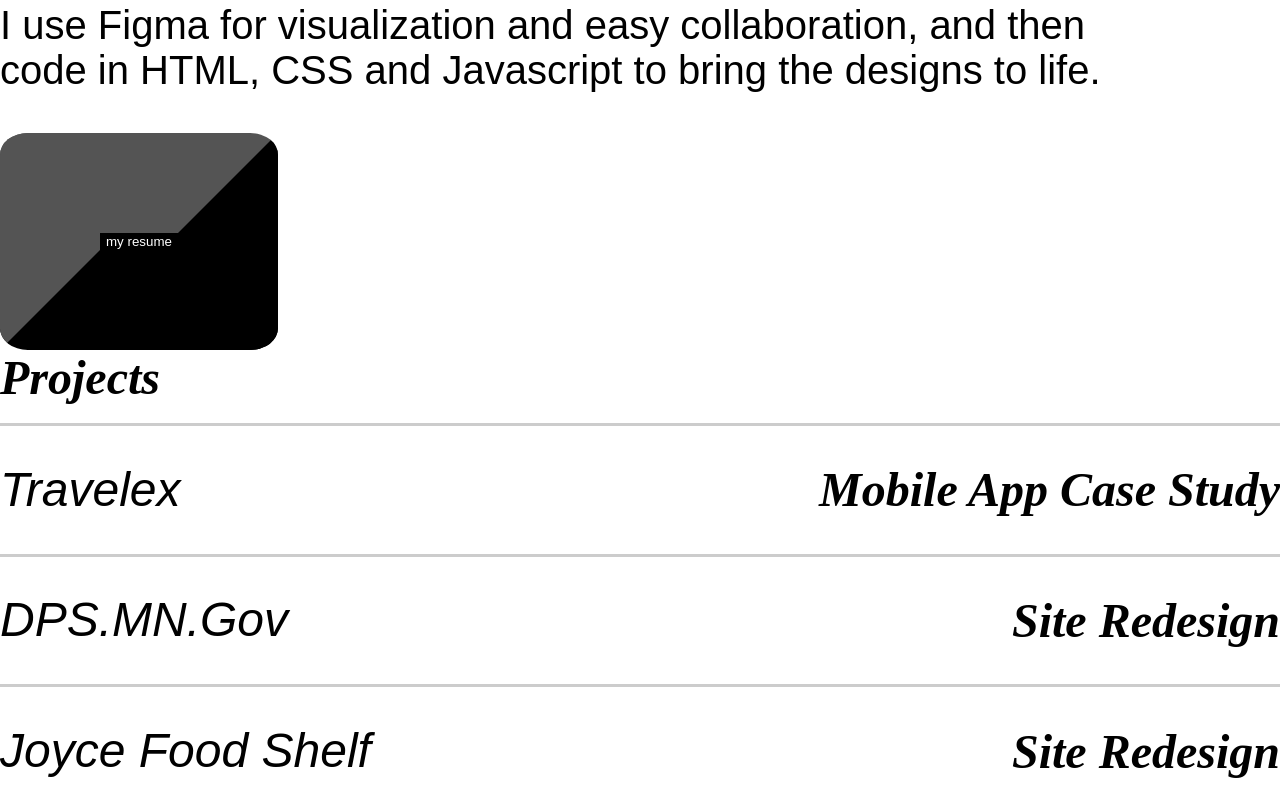
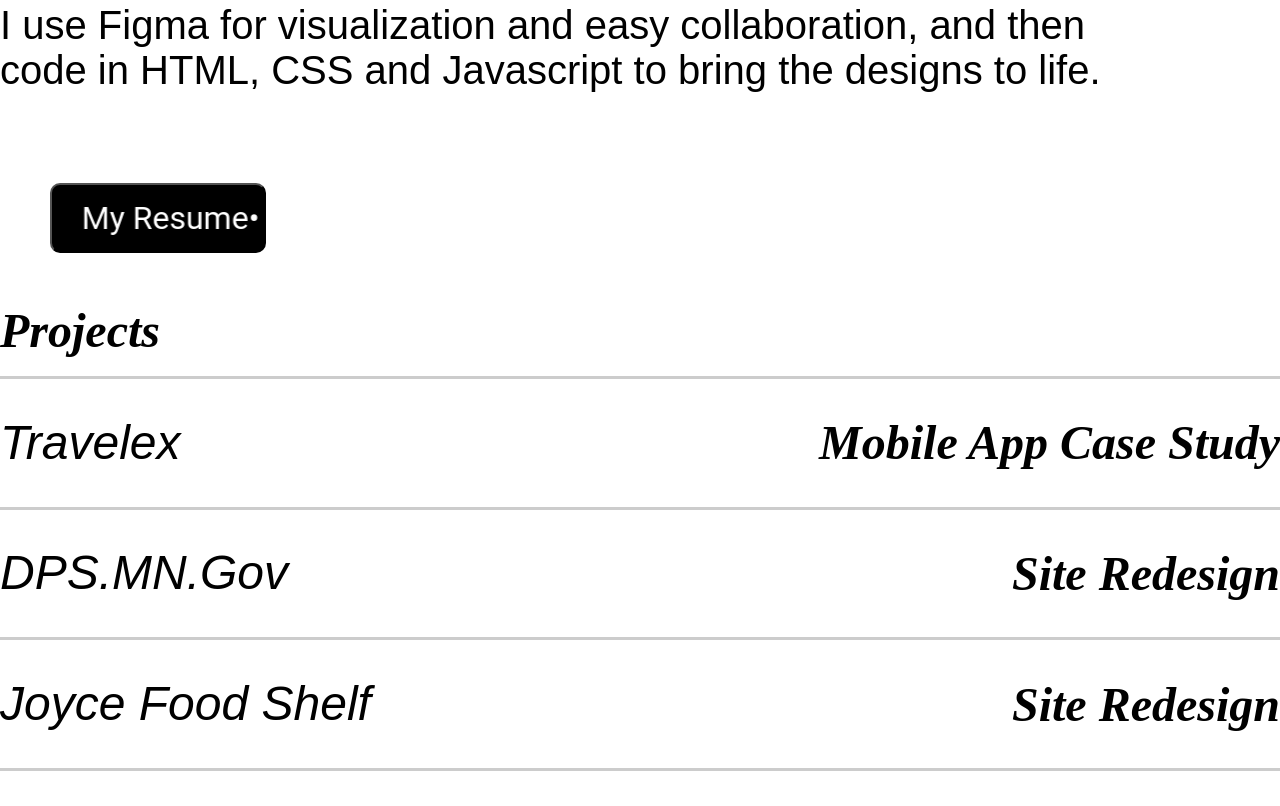
Before and after one commit to andrewk612/UX_UI_HW_19, a plain HTML site: page index.html in a window 1280 px wide. Shown: the part 954-1760 px from the top of the page. Drawn offline with nearby package versions, Linux system fonts and the light colour scheme.

Commit message:
code added

```diff
--- a/css/styles.css
+++ b/css/styles.css
@@ -92,16 +92,63 @@ p {
 
 }
 
+p2 {
+    font-family: 'Times New Roman', Times, serif;
+    font-style: italic;
+    font-size: 30px;
+}
+
+p3 {
+    font-family: Arial, Helvetica, sans-serif;
+    font-style: italic;
+    font-size: 30px;
+}
+
 .aboutMe {
     max-width: 90%
 }
 
-button {
+@keyframes ticker {
+    0% {
+      transform: translate(0, 0);
+      visibility: visible;
+    }
+
+    100% {
+      transform: translate(-100%, 0);
+    }
+  }
+
+.ticker-wrap {
+    width: 200px;
+    overflow: hidden;
+    height: 4rem;
     background-color: black;
+      color: white;
+    box-sizing: content-box;
+      border-radius: 10px;
+      margin: 50px;
+  }
+
+  .ticker {
+    display: inline-block;
+    height: 4rem;
+    line-height: 4rem;
+    white-space: nowrap;
+    padding-right: 100%;
+    box-sizing: content-box;
+      will-change: transform;
+  }
+
+  .ticker-item {
+    display: inline-block;
+    padding: 0 2rem;
+    font-size: 2rem;
     color: white;
-    border-radius: 10%;
-    border-width: 100px;
-}
+    font-family: Roboto, sans-serif;
+  }
+
+
 .spacing {
     line-height: 0.1;
     margin: 0;
--- a/index.html
+++ b/index.html
@@ -1,11 +1,13 @@
 <!DOCTYPE html>
 <html lang="en">
+
 <head>
     <meta charset="UTF-8">
     <meta name="viewport" content="width=device-width, initial-scale=1.0">
     <title>Document</title>
     <link rel="stylesheet" href="css/styles.css">
 </head>
+
 <body>
 
     <header>
@@ -29,29 +31,43 @@
         <br><br>
         <div class="aboutMe">
             <h7>About Me</h7>
-           <p>Hi, I’m Andrew Kellogg. I am deeply passionate about design in all forms, especially UX UI. Coming from a graphic design and music background, creativity has always been a strength of mine and something I really enjoy implementing in my work, whatever the work might be. I use my empathy to build great experiences to people through design.</p>
+            <p>Hi, I’m Andrew Kellogg. I am deeply passionate about design in all forms, especially UX UI. Coming from a
+                graphic design and music background, creativity has always been a strength of mine and something I
+                really enjoy implementing in my work, whatever the work might be. I use my empathy to build great
+                experiences to people through design.</p>
 
-            <p>My skills include user research & analysis, ideation, wireframing, prototyping, graphic design, layout design, presentation, and project management.</p>
+            <p>My skills include user research & analysis, ideation, wireframing, prototyping, graphic design, layout
+                design, presentation, and project management.</p>
 
-            <p>I use Figma for visualization and easy collaboration, and then code in HTML, CSS and Javascript to bring the designs to life.</p>
-            <button>my resume</button>
+            <p>I use Figma for visualization and easy collaboration, and then code in HTML, CSS and Javascript to bring
+                the designs to life.</p>
+            <button class="ticker-wrap">
+                <div class="ticker"></div>
+            </button>
 
         </div>
     </section>
-     <!--  My Work section coded using CSS flex -->
+    <!--  My Work section coded using CSS flex -->
     <section class="myWork">
         <h7>Projects</h7>
         <br><br>
         <div class="flexContainer">
             <div class="myWorkRow">
-                <div class="half"><h1>Travelex</h1></div>
-               <div class="half"> <h7>Mobile App Case Study</h7></div>
+                <div class="half">
+                    <h1>Travelex</h1>
+                </div>
+                <div class="half">
+                    <h7>Mobile App Case Study</h7>
+                </div>
 
             </div>
             <div class="myWorkRow">
-                <div class="half"> <h1>DPS.MN.Gov</h1>
+                <div class="half">
+                    <h1>DPS.MN.Gov</h1>
                 </div>
-                <div class="half"><h7>Site Redesign</h7></div>
+                <div class="half">
+                    <h7>Site Redesign</h7>
+                </div>
             </div>
             <div class="myWorkRow last">
                 <h1>Joyce Food Shelf</h1>
@@ -63,9 +79,9 @@
     <section class="mySkills">
         <br>
         <h7>My Skills</h7>
-            <br>
-            <br>
-        <div class= "skillGrid">
+        <br>
+        <br>
+        <div class="skillGrid">
             <div class="gridAreaA">
                 <img src="images/Cinnamoroll-Transparent.png">
                 <br>
@@ -77,7 +93,7 @@
                 <img src="images/Cinnamoroll-Transparent.png">
                 <br>
                 <h7>UI</h7>
-                <p>Layout Design, Creativity, Graphic Design, User Testing  </p>
+                <p>Layout Design, Creativity, Graphic Design, User Testing </p>
                 <button>View Skill</button>
             </div>
             <div class="gridAreaC">
@@ -93,11 +109,12 @@
     </section>
     <footer>
         <div class="flex-headings">
-            <h4>LET’S</h4> <h2>COLLABORATE</h2>
+            <h4>LET’S</h4>
+            <h2>COLLABORATE</h2>
         </div>
         <div class="flex-container">
-        <h5>andrewkelloggdesign@gmail.com</h5>
-        <img src="images/Arrow 1.png">
+            <h5>andrewkelloggdesign@gmail.com</h5>
+            <img src="images/Arrow 1.png">
         </div>
         <div class="footer-bottom">
             <h6>© 2024 Andrew Kellogg</h6>
@@ -106,5 +123,8 @@
 
     </footer>
 </body>
+<script src="https://code.jquery.com/jquery-3.7.1.js" integrity="sha256-eKhayi8LEQwp4NKxN+CfCh+3qOVUtJn3QNZ0TciWLP4="
+    crossorigin="anonymous"></script>
 <script src="js/index.js"></script>
+
 </html>
--- a/js/index.js
+++ b/js/index.js
@@ -1 +1,24 @@
 console.log("You're index.js file is loaded correctly!")
+
+function populateChyron() {
+	const snippets = [
+		"My Resume","My Resume","My Resume","My Resume"
+	];
+
+	let snippetContainer = "";
+	for (let i = 0; i < snippets.length; i++) {
+		snippetContainer += `<div class="ticker-item">${snippets[i]}•&nbsp;&nbsp;&nbsp;</div>`;
+	}
+	//write tickers to page
+	const chyron = document.querySelector(".ticker");
+	chyron.innerHTML = snippetContainer;
+
+	//get length in characters of all snippets
+	const snipJoin = snippets.join();
+	characterLength = snipJoin.length;
+
+	// set length of animation in ms to length of all snippet characters
+	// multiplied by multiplier (150)
+	chyron.style.animation = `${characterLength * 300}ms ticker linear infinite`;
+}
+populateChyron();
```
